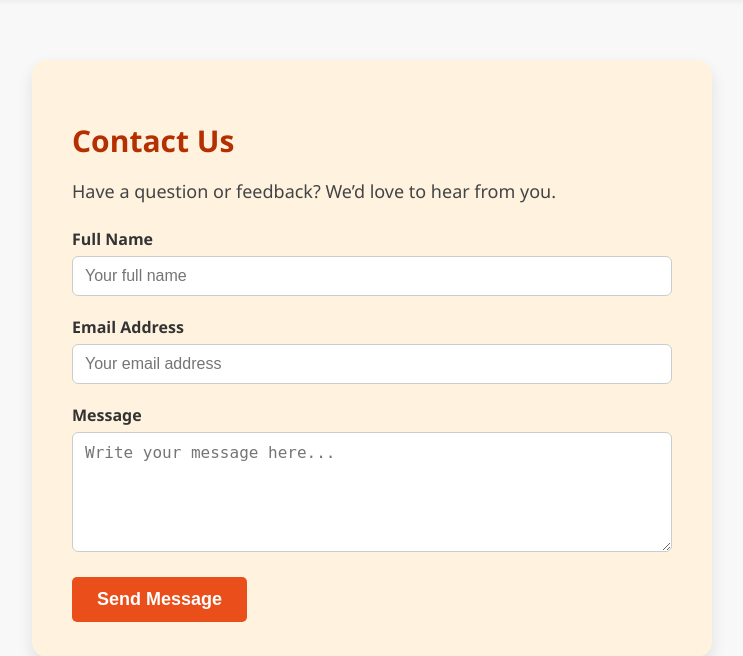
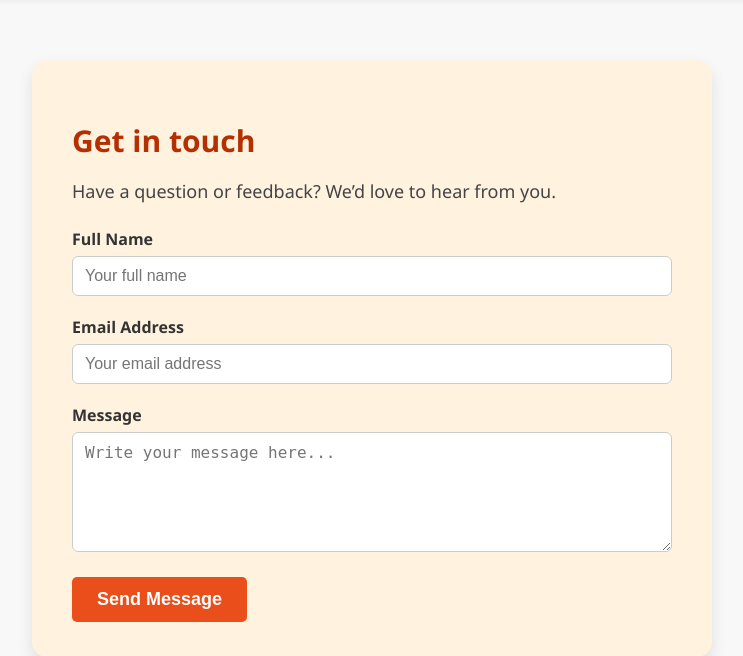
Before and after one commit to satyasaiarunkumar3-cmyk/elite-restaurant-flask, a Flask app: page /contact in a window 1280 px wide. Shown: the part 72-728 px from the top of the page, without its empty margins (268-1011 px from the left). Run offline with Flask 3, Linux system fonts and the light colour scheme.

Commit message:
Update Contact us.html

```diff
--- a/templates/Contact us.html
+++ b/templates/Contact us.html
@@ -150,7 +150,7 @@
 </nav>
 
 <section class="contact-container">
-  <h2>Contact Us</h2>
+  <h2>Get in touch</h2>
   <p>Have a question or feedback? We’d love to hear from you.</p>
 
   <!-- FLASK BACKEND CONNECTED -->
```
